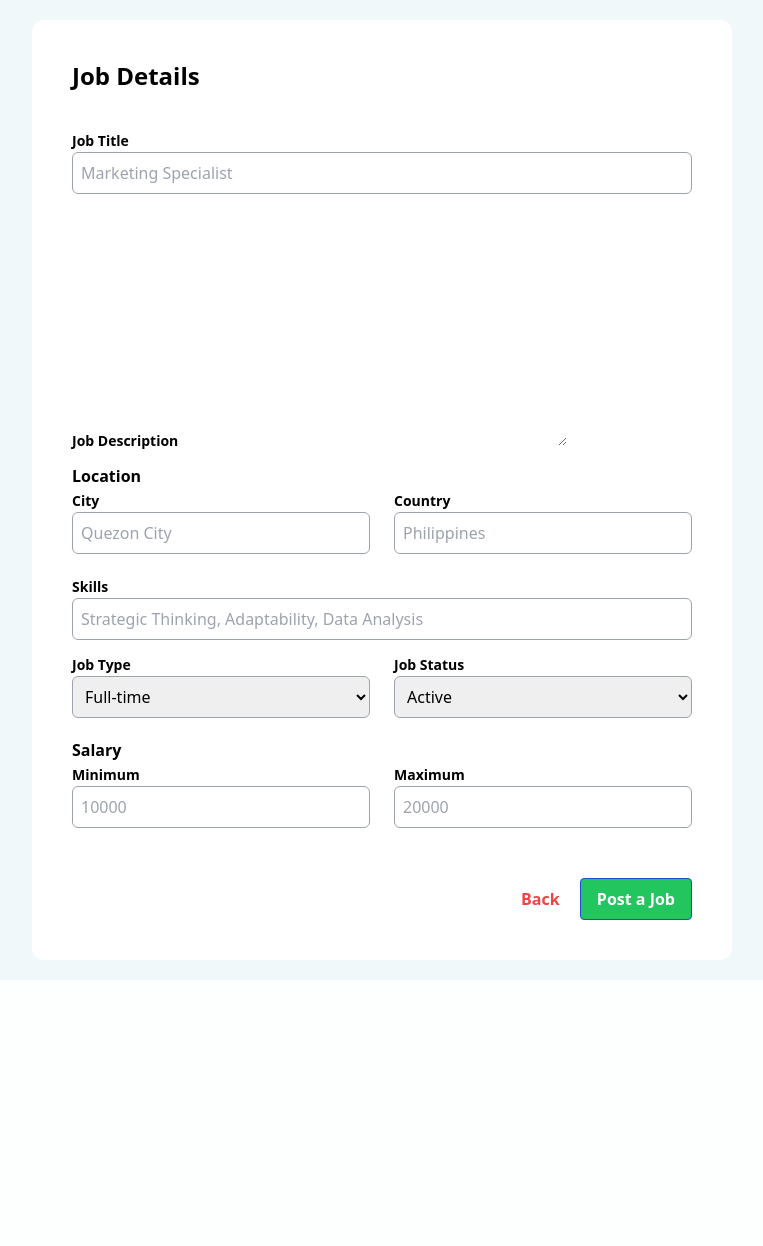
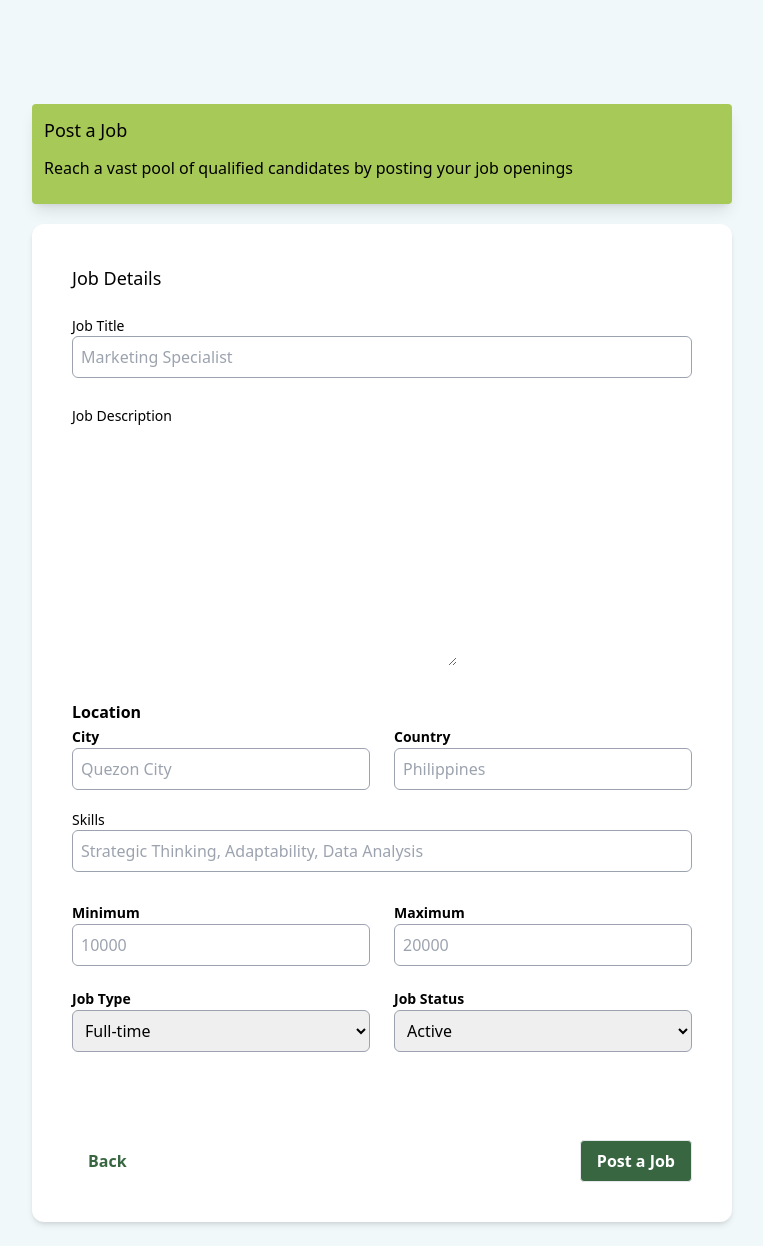
Before and after one commit to MeruC/PythonProjectG1, a Django app: page /postJob/ in a window 1280 px wide. Shown: the whole page, without its empty margins (258-1021 px from the left). Before the commit the page ends 920 px from the top, so only its background shows below. Run offline with Django 4.2, Linux system fonts and the light colour scheme; the visitor is signed in with stand-in values (Sample User, id 1); some libraries are stand-ins or nearby versions.

Commit message:
Job posting with alerts
To follow: Deletion confirmation

```diff
--- a/jobapp/apps/jobsapp/templates/job_form.html
+++ b/jobapp/apps/jobsapp/templates/job_form.html
@@ -1,165 +1,142 @@
-{% comment %} Homepage Working draft {% endcomment %} {% comment %} TODO might
-edit this later {% endcomment %} {% comment %} <!DOCTYPE html>
+<!DOCTYPE html>
 <html lang="en">
+
 <head>
     <meta charset="UTF-8" />
     <meta name="viewport" content="width=device-width, initial-scale=1.0" />
     <title>Homepage</title>
+    <script src="https://cdn.tailwindcss.com"></script>
+
+    <link rel="stylesheet" href="https://cdnjs.cloudflare.com/ajax/libs/font-awesome/6.4.2/css/all.min.css"
+        integrity="sha512-z3gLpd7yknf1YoNbCzqRKc4qyor8gaKU1qmn+CShxbuBusANI9QpRohGBreCFkKxLhei6S9CQXFEbbKuqLg0DA=="
+        crossorigin="anonymous" referrerpolicy="no-referrer" />
+
+
 </head>
-  <body class="min-h-screen"></body>
-</html>
-{% endcomment %}
 
-<!DOCTYPE html>
-<html lang="en">
-  <head>
-    <meta charset="UTF-8" />
-    <meta name="viewport" content="width=device-width, initial-scale=1.0" />
+<body class="bg-[#F1F8F9] min-h-screen">
 
-    <title>Homepage</title>
-  </head>
-  <script src="https://cdn.tailwindcss.com"></script>
-  <link
-    rel="stylesheet"
-    href="https://cdnjs.cloudflare.com/ajax/libs/font-awesome/6.4.2/css/all.min.css"
-    integrity="sha512-z3gLpd7yknf1YoNbCzqRKc4qyor8gaKU1qmn+CShxbuBusANI9QpRohGBreCFkKxLhei6S9CQXFEbbKuqLg0DA=="
-    crossorigin="anonymous"
-    referrerpolicy="no-referrer"
-  />
-  <body class="bg-[#F1F8F9] min-h-screen">
-    <div
-      class="bg-white rounded-xl mx-20 my-5 mt-5 p-10 w-[700px] mx-auto relative"
-    >
-      <form
-        action=""
-        method="post"
-        class="flex flex-col gap-3 w-full"
-        autocomplete="off"
-        enctype="multipart/form-data"
-      >
+
+
+
+<!-- main content -->
+<div class="flex-grow p-6">
+    <div class="min-h-screen flex flex-col justify-center items-center mt-20 gap-5">
+        <div class="bg-[#A7C957] rounded shadow-lg w-[700px] h-[100px]">
+            <label for="postJob" class="block text-lg font-medium font-bold text-black-1000 font-noto-sans p-3">Post a
+                Job</label>
+            <label for="" class="text-black-600 font-noto-sans p-3 mb-10">Reach a vast pool of qualified candidates
+                by posting your job openings</label>
+        </div>
+
+        <div class="flex flex-col justify-center bg-white w-full md:w-[700px] p-10 rounded-xl shadow-md">
+            <label for="jobDetails"
+                class="block text-lg font-medium font-bold text-black-600 font-noto-sans">Job Details</label><br>
+            <form action="" method="post" class="flex flex-col gap-3 w-full" autocomplete="off"
+                enctype="multipart/form-data">
                 {% csrf_token %}
-        <div class="text-2xl font-bold mb-6">Job Details</div>
 
-        <div class="">
-          <label
-            for="{{ form.job_title.id_for_label }}"
-            class="text-sm font-semibold"
-            >Job Title</label
-          >
+                <!-- Job Title -->
+                <div class="mb-4">
+                    <label for="{{ form.job_title.id_for_label }}"
+                        class="block text-sm font-medium font-bold text-black-600 font-noto-sans">Job Title</label>
                     {{ form.job_title }}
                     {{ form.job_title.errors }}
                 </div>
 
-        <div class="">
-          <label
-            for="{{ form.description.id_for_label }}"
-            class="text-sm font-semibold"
-            >Job Description</label
-          >
+                <!-- Job Description -->
+                <div class="mb-4">
+                    <label for="{{ form.description.id_for_label }}"
+                        class="block text-sm font-medium font-bold text-black-600 font-noto-sans">Job
+                        Description</label>
                     {{ form.media }}
                     {{ form.description }}
                     {{ form.description.errors }}
                 </div>
 
+                <!-- Location -->
                 <div>
                     <span class="block text-base font-semibold">Location</span>
                     <div class="flex flex-wrap -mx-3 mb-2">
                         <div class="w-full md:w-1/2 px-3 mb-6 md:mb-0">
-              <label
-                for="{{ form.minimum_salary.id_for_label }}"
-                class="text-sm font-semibold"
-                >City</label
-              >
+                            <label for="{{ form.minimum_salary.id_for_label }}"
+                                class="text-sm font-semibold">City</label>
                             {{ form.city }}
                             {{ form.city.errors }}
                         </div>
 
                         <div class="w-full md:w-1/2 px-3 mb-6 md:mb-0">
-              <label
-                for="{{ form.maximum_salary.id_for_label }}"
-                class="text-sm font-semibold"
-                >Country</label
-              >
+                            <label for="{{ form.maximum_salary.id_for_label }}"
+                                class="text-sm font-semibold">Country</label>
                             {{ form.country }}
                             {{ form.country.errors }}
                         </div>
                     </div>
                 </div>
 
-        <div class="">
-          <label
-            for="{{ form.skills.id_for_label }}"
-            class="text-sm font-semibold"
-            >Skills</label
-          >
+                <!-- Skills -->
+                <div class="mb-4">
+                    <label for="{{ form.skills.id_for_label }}"
+                        class="block text-sm font-medium font-bold text-black-600 font-noto-sans">Skills</label>
                     {{ form.skills }}
                     {{ form.skills.errors }}
                 </div>
 
+
+                <!-- Salary -->
                 <div class="flex flex-wrap -mx-3 mb-2">
                     <div class="w-full md:w-1/2 px-3 mb-6 md:mb-0">
-            <label
-              for="{{ form.type.id_for_label }}"
-              class="text-sm font-semibold"
-              >Job Type</label
-            >
+                        <label for="{{ form.minimum_salary.id_for_label }}"
+                            class="text-sm font-semibold">Minimum</label>
+                        {{ form.min_salary }}
+                        {{ form.min_salary.errors }}
+                    </div>
+
+                    <div class="w-full md:w-1/2 px-3 mb-6 md:mb-0">
+                        <label for="{{ form.maximum_salary.id_for_label }}"
+                            class="text-sm font-semibold">Maximum</label>
+                        {{ form.max_salary }}
+                        {{ form.max_salary.errors }}
+                    </div>
+                </div>
+
+
+                     <!-- Job Type and Status -->
+                     <div class="flex flex-wrap -mx-3 mb-2">
+                      <div class="w-full md:w-1/2 px-3 mb-6 md:mb-0">
+                          <label for="{{ form.type.id_for_label }}"
+                              class="text-sm font-semibold">Job Type</label>
                           {{ form.type }}
                           {{ form.type.errors }}
                       </div>
 
                       <div class="w-full md:w-1/2 px-3 mb-6 md:mb-0">
-            <label
-              for="{{ form.status.id_for_label }}"
-              class="text-sm font-semibold"
-              >Job Status</label
-            >
+                          <label for="{{ form.status.id_for_label }}"
+                              class="text-sm font-semibold">Job Status</label>
                           {{ form.status }}
                           {{ form.status.errors }}
                       </div>
                   </div>
 
-        <div>
-          <span class="block text-base font-semibold">Salary</span>
-          <div class="flex flex-wrap -mx-3 mb-2">
-            <div class="w-full md:w-1/2 px-3 mb-6 md:mb-0">
-              <label
-                for="{{ form.minimum_salary.id_for_label }}"
-                class="text-sm font-semibold"
-                >Minimum</label
-              >
-              {{ form.min_salary }}
-              {{ form.min_salary.errors }}
+                <div class="hidden">{{form.date_posted}}</div>
+                <br />
+
+                <!-- Back Link and Post a Job Button -->
+<div class="flex justify-between items-center mt-8">
+    <a class="inline-block align-baseline font-bold text-[#386641] hover:text-[#386641] px-4"
+        href="{% url "jobsapp:jobListings" %}">Back</a>
+
+    <button type="submit" class="bg-[#386641] text-white font-bold py-2 px-4 border rounded">Post a Job</button>
 </div>
 
-            <div class="w-full md:w-1/2 px-3 mb-6 md:mb-0">
-              <label
-                for="{{ form.maximum_salary.id_for_label }}"
-                class="text-sm font-semibold"
-                >Maximum</label
-              >
-              {{ form.max_salary }}
-              {{ form.max_salary.errors }}
+
+
+
+
+            </form>
         </div>
     </div>
   </div>
+</body>
 
-        <div class="hidden">{{form.date_posted}}</div>
-        <br /><br /><br />
-        <div class="absolute bottom-10 right-10">
-          <a
-            class="inline-block align-baseline font-bold text-red-500 hover:text-red-800 px-4"
-            href="{% url "jobsapp:jobListings" %}"
-          >
-            Back
-          </a>
-          <button
-            type="submit"
-            class="bg-green-500 hover:bg-green-700 text-white font-bold py-2 px-4 border border-blue-700 rounded"
-          >
-            Post a Job
-          </button>
-        </div>
-      </form>
-    </div>
-  </body>
 </html>
--- a/jobapp/apps/jobsapp/views.py
+++ b/jobapp/apps/jobsapp/views.py
@@ -9,9 +9,11 @@ from django.contrib import messages
 from .forms import JobForm
 from django.contrib.auth import get_user_model
 from apps.jobsapp.models import Job, Company
+from apps.accountapp.models import Alerts
 from django.utils import timezone as django_timezone
 from django.contrib.auth.decorators import login_required
 
+User = get_user_model()
 
 
 # render
@@ -243,7 +245,7 @@ def getWhereSuggestion(request):
 
     return JsonResponse({"success": True, "suggestions": list(suggestions)})
 
-User = get_user_model()
+
 
 # For adding or editing a job
 @login_required(login_url='/account/login/')
@@ -269,9 +271,35 @@ def postJob(request, job_id=0):
             job = Job.objects.get(pk=job_id)
             form = JobForm(request.POST, instance=job)
         if form.is_valid():
-            form.save()
+            new_job = form.save()
 
-            return redirect("../../job/jobListings")
+            # Identify users whose skills have at least one partial match with the posted job
+            job_skills = [skill.strip() for skill in new_job.skills.split(',')]
+            user_skill_query = Q()
+            for skill in job_skills:
+                user_skill_query |= Q(skills__contains=skill)
+
+            matching_users = User.objects.filter(user_skill_query)
+
+            # Create a notification for each matching user, if it doesn't already exist
+            for user in matching_users:
+                existing_alert = Alerts.objects.filter(
+                    notification="MatchSkill",
+                    action_user=request.user.get_full_name(),
+                    user=user,
+                    is_read='unread',
+                ).exists()
+
+                if not existing_alert:
+                    alert = Alerts(
+                        notification="MatchSkill",
+                        action_user=request.user.get_full_name(),
+                        user=user,
+                        is_read='unread',
+                    )
+                    alert.save()
+
+            return redirect("../../company/jobListings")
         else:
             print(form.errors)
             template = "job_form.html"
@@ -286,7 +314,7 @@ def postJob(request, job_id=0):
 def deleteJob(request, job_id):
     job = Job.objects.get(pk=job_id)
     job.delete()
-    return redirect("../../job/jobListings")
+    return redirect("../../company/jobListings")
 
 # For displying all jobs listed by the company
 @login_required(login_url='/account/login/')
```
Also changed, not shown: jobapp/apps/jobsapp/models.py (+8 -3 lines), jobapp/apps/jobsapp/templates/job_listings.html (+54 -29 lines), jobapp/apps/jobsapp/migrations/0014_jobapplicant.py (added). Lines whose indentation alone changed are shown as unchanged.
